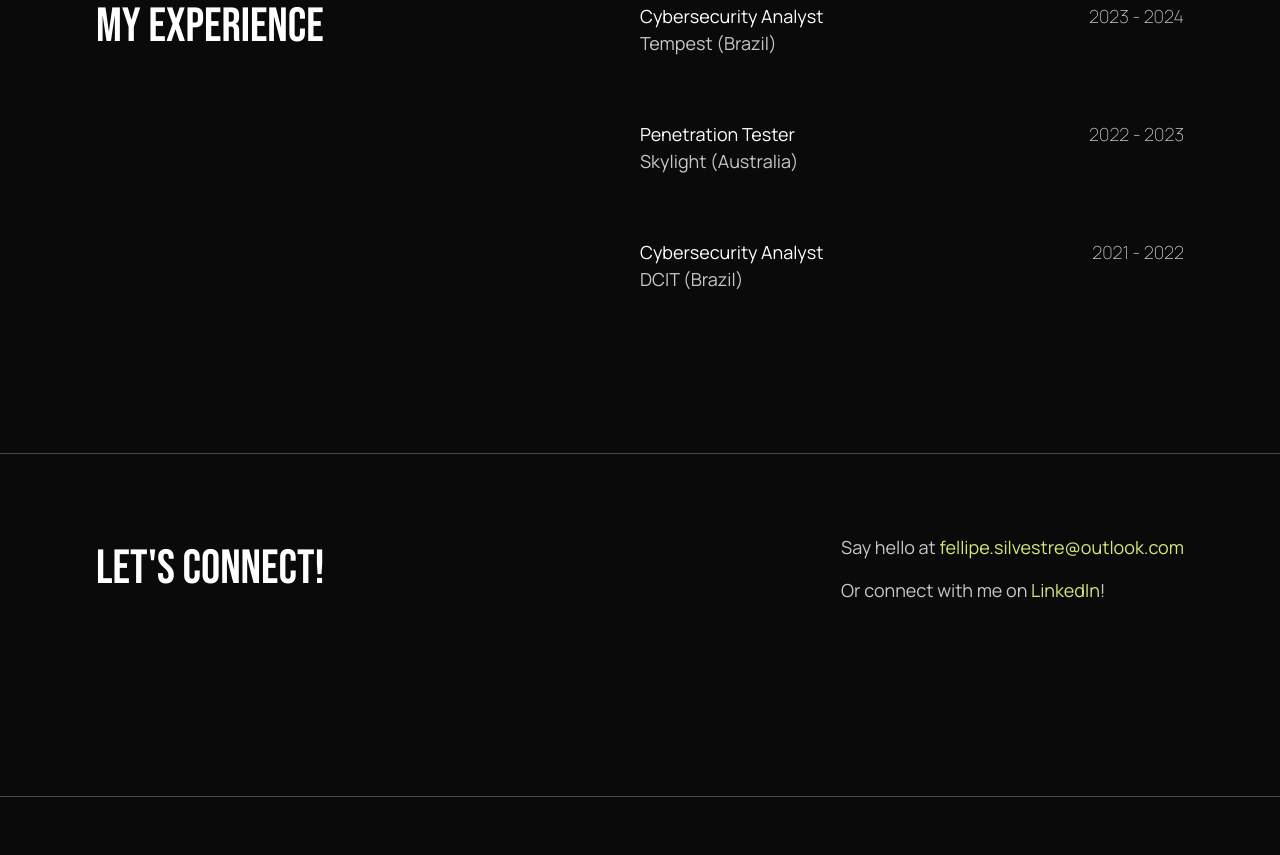
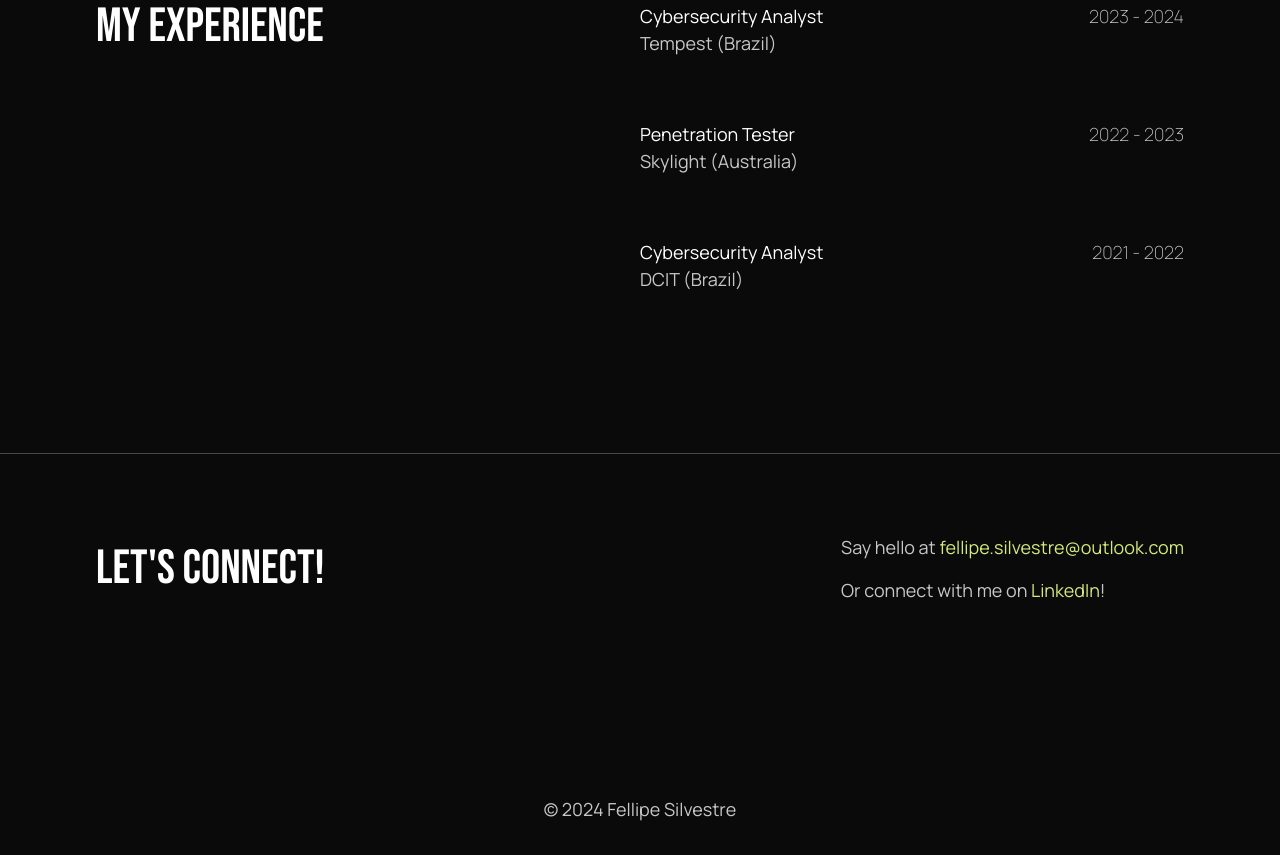
Before and after one commit to silvestr3/silvestr3.github.io, a plain HTML site: page index.html in a window 1280 px wide. Shown: the part 3201-4056 px from the top of the page. Drawn offline with Linux system fonts and the light colour scheme.

Commit message:
added footer

```diff
--- a/index.html
+++ b/index.html
@@ -270,7 +270,9 @@
         </div>
     </section>
 
-    <div class="border"></div>
+    <footer>
+        &copy; 2024 Fellipe Silvestre
+    </footer>
 </body>
 
 </html>
--- /dev/null
+++ b/styles/footer.css
@@ -0,0 +1,6 @@
+footer {
+    display: flex;
+    align-items: center;
+    justify-content: center;
+    padding-bottom: 1rem;
+}
--- a/styles/index.css
+++ b/styles/index.css
@@ -5,3 +5,4 @@
 @import url(util.css);
 @import url(about.css);
 @import url(contact.css);
+@import url(footer.css);
```
